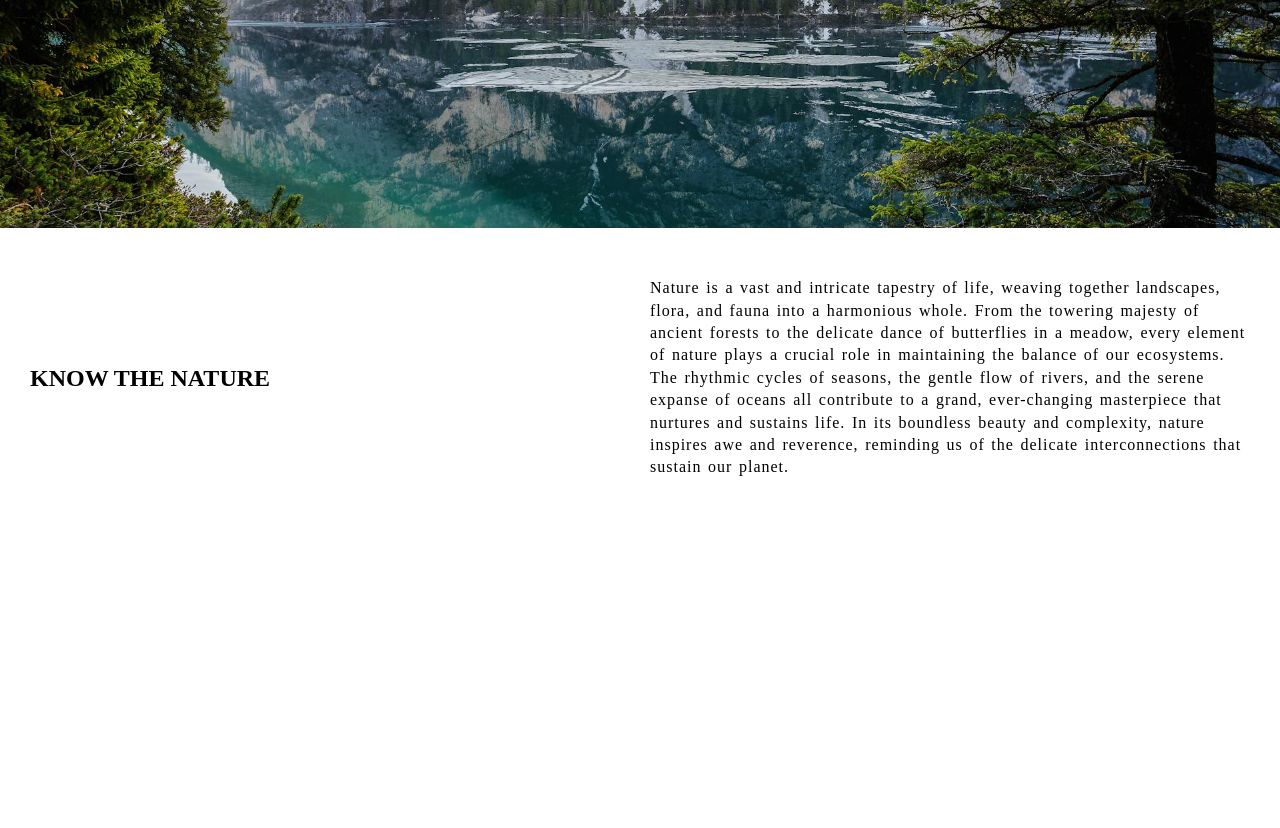
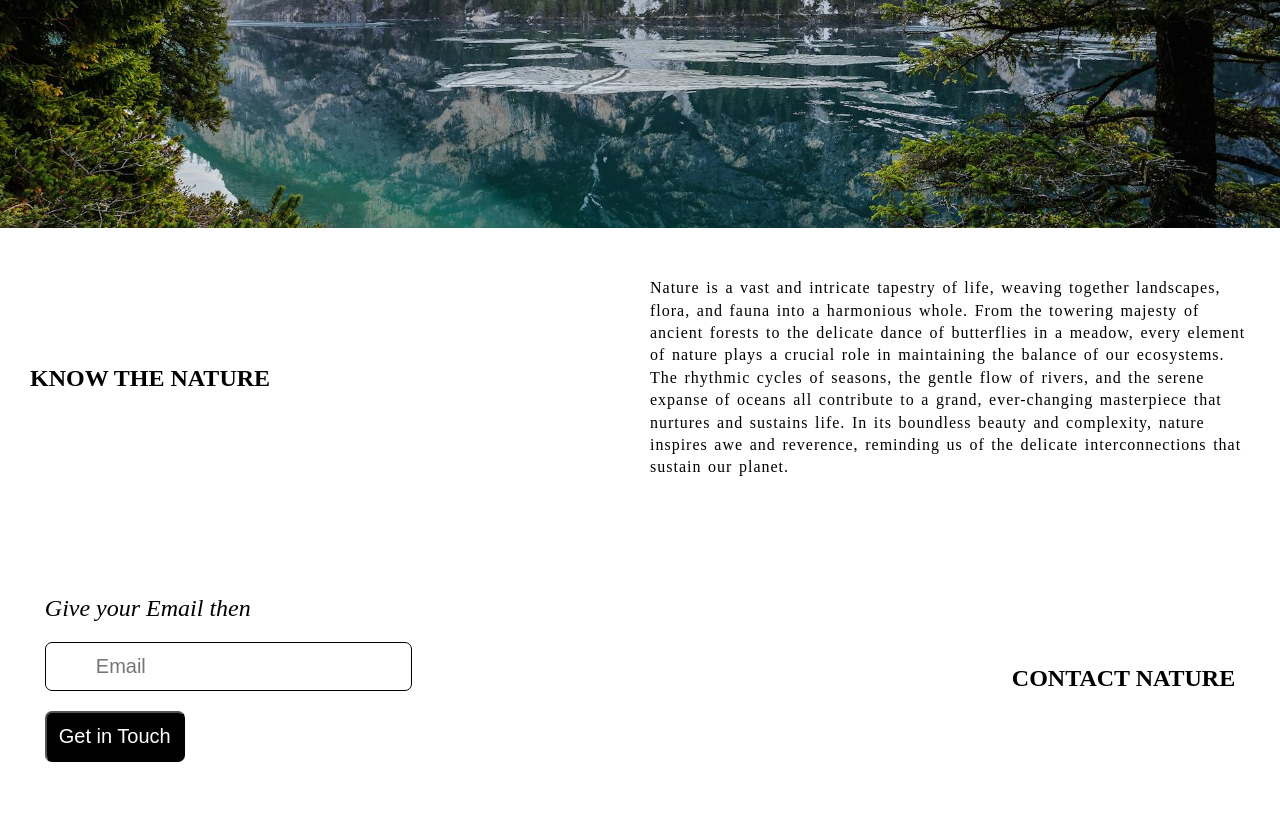
Before and after one commit to HARI-257/Nature-website, a plain HTML site: page index.html in a window 1280 px wide. Shown: the part 522-1350 px from the top of the page. Before the commit the page ends 1050 px from the top, so only its background shows below. Drawn offline with Linux system fonts and the light colour scheme.

Commit message:
added contact page

```diff
--- a/index.html
+++ b/index.html
@@ -41,5 +41,17 @@
         </p>
       </div>
     </section>
+    <section id="contact">
+        <div>
+            <form>
+                <label>Give your Email then</label><br>
+                <input type="email" placeholder="Email"><br>
+                <button>Get in Touch</button>
+            </form>
+        </div>
+        <div>
+            <h2>CONTACT NATURE</h2>
+        </div>
+    </section>
   </body>
 </html>
--- a/styles.css
+++ b/styles.css
@@ -57,7 +57,7 @@ nav ul li{
     color: black;
 }
 
-#about{
+#about {
     height: 300px;
     padding: 20px;
     display: flex;
@@ -75,3 +75,44 @@ nav ul li{
     word-spacing: 1.6px;
     line-height: 1.4;
 }
+
+#contact{
+    height: 300px;
+    display: flex;
+    justify-content: center;
+    align-items: center;
+}
+
+#contact div{
+    /* margin: 30%; */
+    padding: 3.5%;
+    width: 50%;
+}
+
+#contact form label{
+    font-size: 24px;
+    font-style: italic;
+
+}
+
+#contact form input{
+    outline: none;
+    border: 1px solid black;
+    border-radius: 7px;
+    padding: 12px 50px;
+    margin:20px 0 ;
+    font-size: 20px;
+}
+
+#contact form button{
+    border-radius: 7px;
+    padding: 12px;
+    font-size: 20px;
+    font-weight: 400;
+    background-color: black;
+    color: white;
+}
+
+#contact h2{
+    text-align: end;
+}
```
